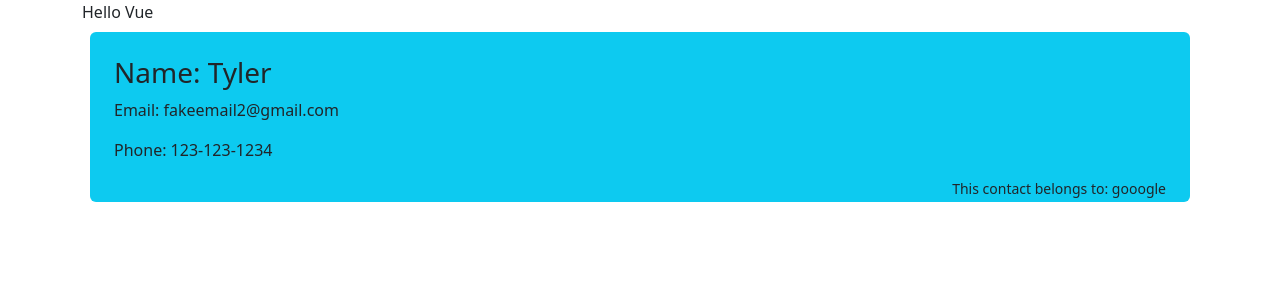
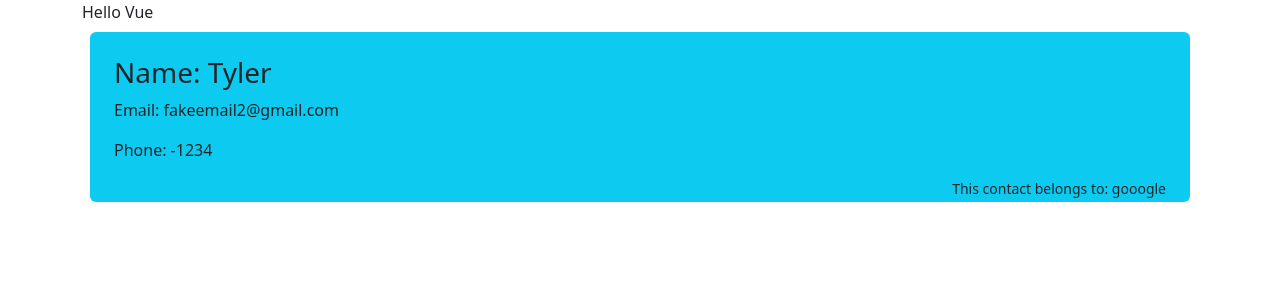
Before and after one commit to Tyler-Ke/vue-components-demo, a Vue app in the folder vue-components-demo/: page / in a window 1280 px wide. Shown: the top 300 px of the page. Built offline with nearby package versions, Linux system fonts and the light colour scheme.

Commit message:
added format validation for contact props

```diff
--- a/vue-components-demo/src/App.vue
+++ b/vue-components-demo/src/App.vue
@@ -1,16 +1,18 @@
 <template>
    <div class="container">
       <div>{{ message }}</div>
-      <Contact name="Tyler" phone="123-123-1234" :ownername="contactsOwner"></Contact>
+      <Contact
+         name="Tyler"
+         :phone="123-123-1234"
+         :ownername="contactsOwner"
+      ></Contact>
    </div>
 </template>
 
 <script setup>
-   import Contact from "./components/Contact.vue"
-   const message = "Hello Vue";
-   const contactsOwner = "gooogle";
+import Contact from "./components/Contact.vue";
+const message = "Hello Vue";
+const contactsOwner = "gooogle";
 </script>
 
-<style>
-
-</style>
+<style></style>
--- a/vue-components-demo/src/components/Contact.vue
+++ b/vue-components-demo/src/components/Contact.vue
@@ -10,5 +10,9 @@
 <script setup>
    import {ref, defineProps} from "vue";
    const email = ref("fakeemail2@gmail.com");
-   const props = defineProps(["name", "phone", "ownername"]);
+   const props = defineProps({
+      name: String,
+      phone: Number,
+      ownername: String,
+   })
 </script>
```
